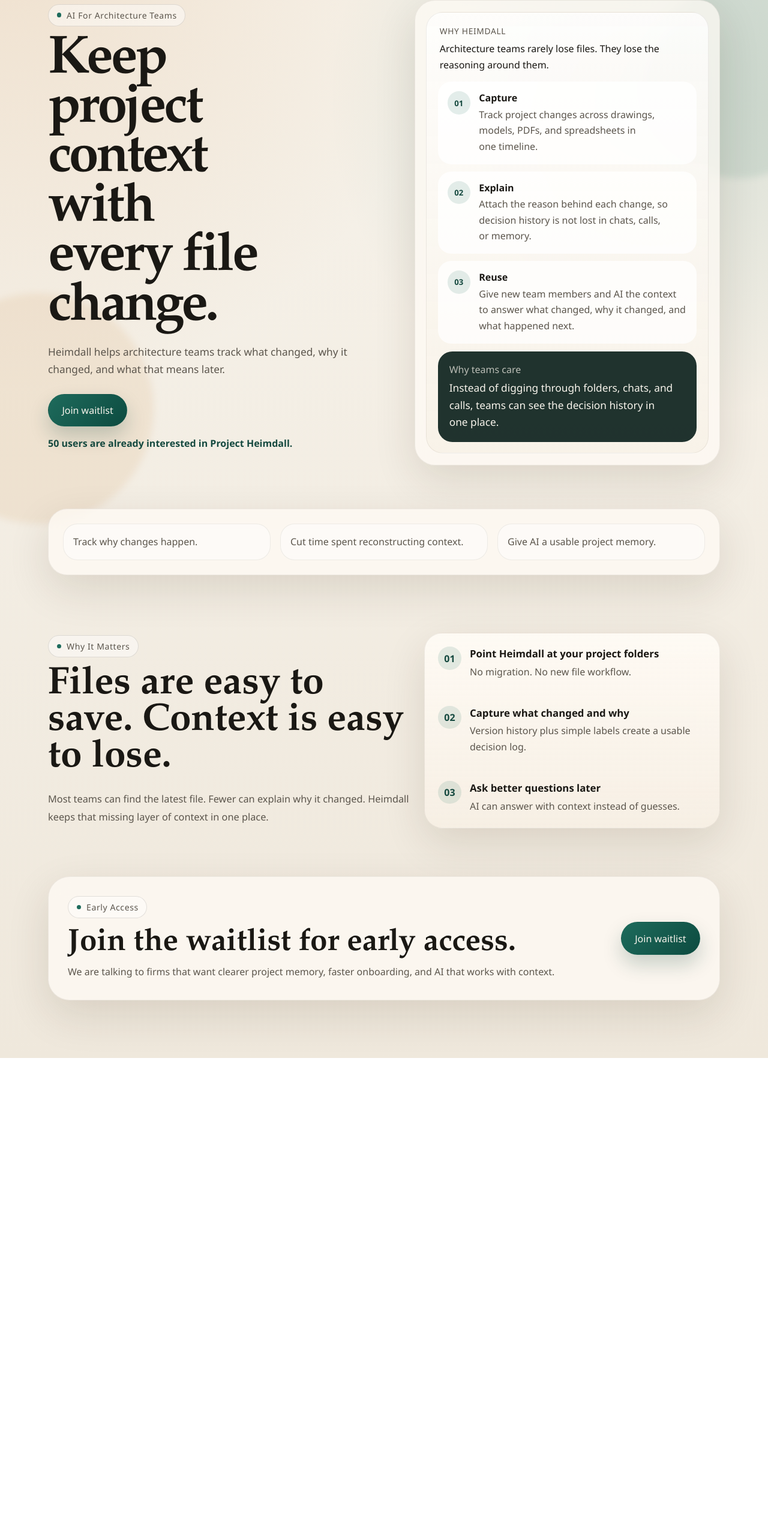
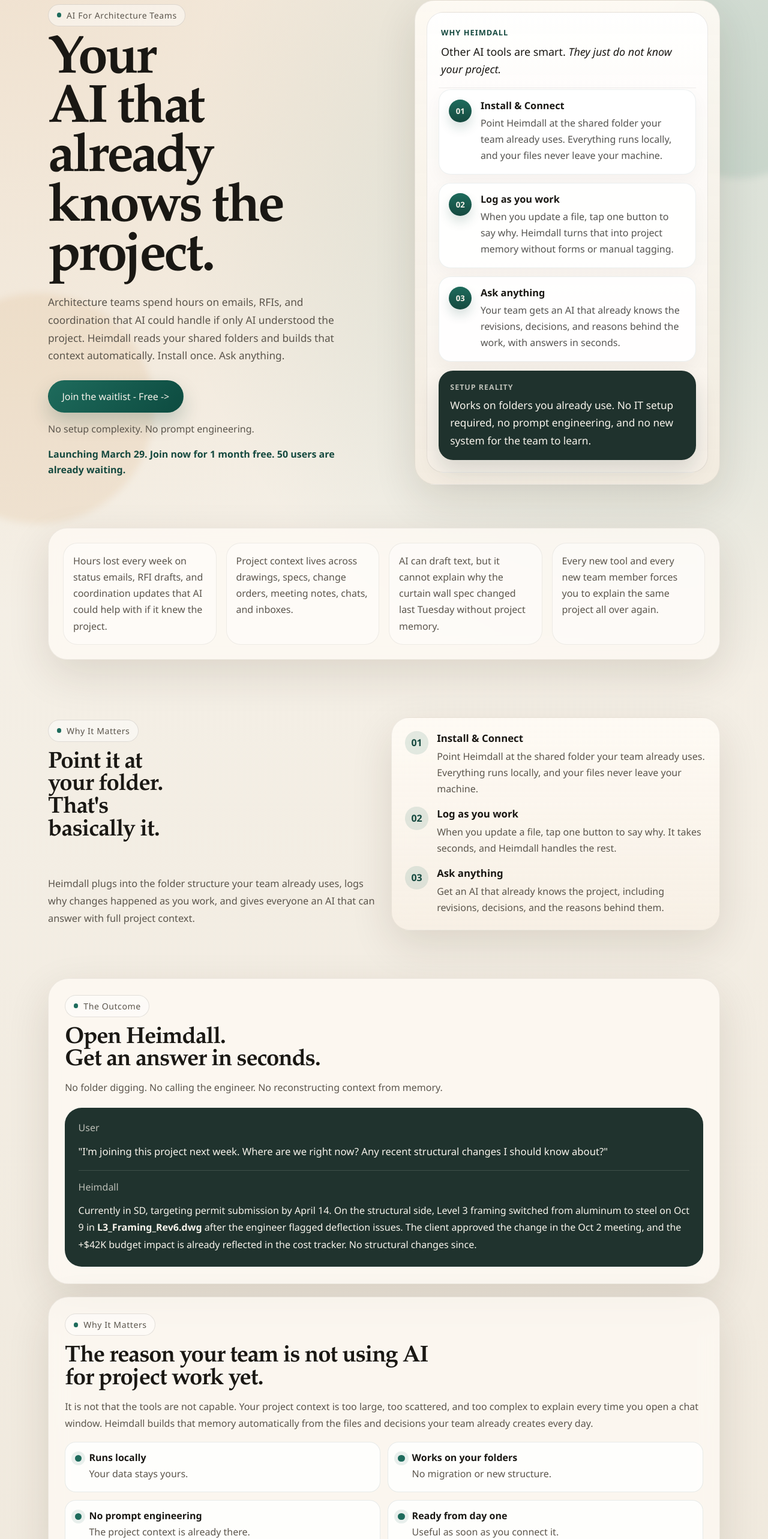
Before and after one commit to psg071226-ctrl/landing-page-for-coldmailing, a Next.js app: page / in a window 1280 px wide. Shown: the part 119-2685 px from the top of the page at 60% size. Before the commit the page ends 1883 px from the top, so only its background shows below. Built offline with nearby package versions, Linux system fonts and the light colour scheme; no server answers.

Commit message:
Update homepage messaging and layout

```diff
--- a/app/page.tsx
+++ b/app/page.tsx
@@ -4,23 +4,59 @@
 import { HeroSection } from "@/components/hero-section";
 
 const proofPoints = [
-  "Track why changes happen.",
-  "Cut time spent reconstructing context.",
-  "Give AI a usable project memory."
+  "Hours lost every week on status emails, RFI drafts, and coordination updates that AI could help with if it knew the project.",
+  "Project context lives across drawings, specs, change orders, meeting notes, chats, and inboxes.",
+  "AI can draft text, but it cannot explain why the curtain wall spec changed last Tuesday without project memory.",
+  "Every new tool and every new team member forces you to explain the same project all over again."
 ];
 
 const workflow = [
   {
-    title: "Point Heimdall at your project folders",
-    description: "No migration. No new file workflow."
+    title: "Install & Connect",
+    description:
+      "Point Heimdall at the shared folder your team already uses. Everything runs locally, and your files never leave your machine."
   },
   {
-    title: "Capture what changed and why",
-    description: "Version history plus simple labels create a usable decision log."
+    title: "Log as you work",
+    description:
+      "When you update a file, tap one button to say why. It takes seconds, and Heimdall handles the rest."
   },
   {
-    title: "Ask better questions later",
-    description: "AI can answer with context instead of guesses."
+    title: "Ask anything",
+    description:
+      "Get an AI that already knows the project, including revisions, decisions, and the reasons behind them."
+  }
+];
+
+const sectionHeadingStyles = {
+  fontFamily: "var(--font-display), serif",
+  fontSize: "clamp(1.5rem, 3vw, 3rem)",
+  lineHeight: 0.98,
+  letterSpacing: "-0.03em",
+  textWrap: "balance",
+  maxWidth: "11.5ch"
+} as const;
+
+const centeredSectionWidth = {
+  width: "100%"
+} as const;
+
+const featurePills = [
+  {
+    title: "Runs locally",
+    description: "Your data stays yours."
+  },
+  {
+    title: "Works on your folders",
+    description: "No migration or new structure."
+  },
+  {
+    title: "No prompt engineering",
+    description: "The project context is already there."
+  },
+  {
+    title: "Ready from day one",
+    description: "Useful as soon as you connect it."
   }
 ];
 
@@ -65,9 +101,10 @@
         <div
           className="feature-grid"
           style={{
+            ...centeredSectionWidth,
             display: "grid",
             gap: "1.5rem",
-            gridTemplateColumns: "minmax(0, 1.1fr) minmax(0, 0.9fr)",
+            gridTemplateColumns: "repeat(2, minmax(0, 1fr))",
             alignItems: "stretch"
           }}
         >
@@ -84,13 +121,12 @@
               <span className="eyebrow">Why It Matters</span>
               <h2
                 style={{
-                  fontFamily: "var(--font-display), serif",
-                  fontSize: "clamp(2.4rem, 5vw, 4.4rem)",
-                  lineHeight: 0.95,
-                  margin: "1rem 0 0"
+                  ...sectionHeadingStyles,
+                  margin: "1rem 0 0",
+                  maxWidth: "11ch"
                 }}
               >
-                Files are easy to save. Context is easy to lose.
+                Point it at your folder. That&apos;s basically it.
               </h2>
             </div>
             <p
@@ -102,8 +138,9 @@
                 fontSize: "1.02rem"
               }}
             >
-              Most teams can find the latest file. Fewer can explain why it changed. Heimdall keeps
-              that missing layer of context in one place.
+              Heimdall plugs into the folder structure your team already uses, logs why changes
+              happened as you work, and gives everyone an AI that can answer with full project
+              context.
             </p>
           </div>
 
@@ -171,8 +208,176 @@
 
       <section className="container" style={{ paddingBottom: "6rem" }}>
         <div
+          className="feature-grid"
+          style={{
+            ...centeredSectionWidth,
+            display: "grid",
+            gap: "1.35rem",
+            gridTemplateColumns: "minmax(0, 1fr)",
+            alignItems: "stretch",
+            marginBottom: "1.5rem"
+          }}
+        >
+          <div
+            className="panel"
+            style={{
+              borderRadius: "34px",
+              padding: "1.7rem",
+              display: "grid",
+              gap: "1.2rem"
+            }}
+          >
+            <div>
+              <span className="eyebrow">The Outcome</span>
+              <h2
+                style={{
+                  ...sectionHeadingStyles,
+                  margin: "1rem 0 0.75rem",
+                  maxWidth: "24ch"
+                }}
+              >
+                Open Heimdall.
+                <br />
+                Get an answer in seconds.
+              </h2>
+              <p style={{ margin: 0, lineHeight: 1.8, color: "var(--muted)" }}>
+                No folder digging. No calling the engineer. No reconstructing context from memory.
+              </p>
+            </div>
+
+            <div
+              style={{
+                borderRadius: "28px",
+                background: "rgba(16, 36, 32, 0.93)",
+                color: "#f8f4ec",
+                padding: "1.4rem"
+              }}
+            >
+              <p style={{ margin: "0 0 0.85rem", color: "rgba(248,244,236,0.72)" }}>
+                User
+              </p>
+              <p style={{ margin: 0, lineHeight: 1.8, fontSize: "1.04rem" }}>
+                &quot;I&apos;m joining this project next week. Where are we right now? Any recent
+                structural changes I should know about?&quot;
+              </p>
+              <div
+                style={{
+                  height: "1px",
+                  background: "rgba(248,244,236,0.14)",
+                  margin: "1rem 0"
+                }}
+              />
+              <p style={{ margin: "0 0 0.85rem", color: "rgba(248,244,236,0.72)" }}>
+                Heimdall
+              </p>
+              <p style={{ margin: 0, lineHeight: 1.8, textWrap: "pretty" }}>
+                Currently in SD, targeting permit submission by April 14. On the structural side,
+                Level 3 framing switched from aluminum to steel on Oct 9 in{" "}
+                <strong>L3_Framing_Rev6.dwg</strong> after the engineer flagged deflection issues.
+                The client approved the change in the Oct 2 meeting, and the +$42K budget impact is
+                already reflected in the cost tracker. No structural changes since.
+              </p>
+            </div>
+          </div>
+
+          <div
+            className="panel"
+            style={{
+              borderRadius: "34px",
+              padding: "1.7rem",
+              display: "grid",
+              gap: "1rem",
+              alignContent: "start"
+            }}
+          >
+            <div>
+              <span className="eyebrow">Why It Matters</span>
+              <h2
+                style={{
+                  ...sectionHeadingStyles,
+                  margin: "1rem 0 0.75rem",
+                  maxWidth: "none"
+                }}
+              >
+                <span style={{ display: "block", whiteSpace: "nowrap" }}>
+                  The reason your team is not using AI
+                </span>
+                <span style={{ display: "block", whiteSpace: "nowrap" }}>
+                  for project work yet.
+                </span>
+              </h2>
+              <p style={{ margin: 0, color: "var(--muted)", lineHeight: 1.8 }}>
+                It is not that the tools are not capable. Your project context is too large, too
+                scattered, and too complex to explain every time you open a chat window. Heimdall
+                builds that memory automatically from the files and decisions your team already
+                creates every day.
+              </p>
+            </div>
+
+            <div
+              className="hero-card-grid"
+              style={{
+                display: "grid",
+                gap: "0.8rem",
+                gridTemplateColumns: "repeat(2, minmax(0, 1fr))"
+              }}
+            >
+              {featurePills.map((item) => (
+                <div
+                  key={item.title}
+                  style={{
+                    minHeight: "5.25rem",
+                    padding: "0.95rem 1rem",
+                    borderRadius: "18px",
+                    background: "rgba(255,255,255,0.78)",
+                    border: "1px solid rgba(21,73,63,0.1)",
+                    display: "grid",
+                    gridTemplateColumns: "auto 1fr",
+                    gap: "0.75rem",
+                    alignItems: "start",
+                    boxShadow: "inset 0 1px 0 rgba(255,255,255,0.38)"
+                  }}
+                >
+                  <div
+                    style={{
+                      width: "0.7rem",
+                      height: "0.7rem",
+                      marginTop: "0.35rem",
+                      borderRadius: "999px",
+                      background: "var(--accent)",
+                      boxShadow: "0 0 0 6px rgba(30, 107, 92, 0.1)"
+                    }}
+                  />
+                  <div>
+                    <div
+                      style={{
+                        color: "var(--text)",
+                        fontWeight: 600,
+                        lineHeight: 1.35,
+                        marginBottom: "0.18rem"
+                      }}
+                    >
+                      {item.title}
+                    </div>
+                    <div
+                      style={{
+                        color: "var(--muted)",
+                        lineHeight: 1.5
+                      }}
+                    >
+                      {item.description}
+                    </div>
+                  </div>
+                </div>
+              ))}
+            </div>
+          </div>
+        </div>
+
+        <div
           className="panel cta-grid"
           style={{
+            ...centeredSectionWidth,
             borderRadius: "36px",
             padding: "2rem",
             display: "grid",
@@ -185,22 +390,21 @@
             <span className="eyebrow">Early Access</span>
             <h2
               style={{
+                ...sectionHeadingStyles,
                 margin: "1rem 0 0.5rem",
-                fontFamily: "var(--font-display), serif",
-                fontSize: "clamp(2rem, 4vw, 3.2rem)",
-                lineHeight: 1
+                maxWidth: "20ch"
               }}
             >
-              Join the waitlist for early access.
+              Your team is already doing the work. Now let AI use it.
             </h2>
             <p style={{ margin: 0, lineHeight: 1.8, color: "var(--muted)" }}>
-              We are talking to firms that want clearer project memory, faster onboarding, and AI
-              that works with context.
+              Heimdall launches <strong>March 29</strong>. Join the waitlist now and get your
+              first month free. {` `}54 users are already waiting.
             </p>
           </div>
 
           <Link className="button-primary" href="/waitlist">
-            Join waitlist
+            Join the waitlist -&gt;
           </Link>
         </div>
       </section>
--- a/components/hero-section.tsx
+++ b/components/hero-section.tsx
@@ -153,7 +153,7 @@
               textWrap: "balance"
             }}
           >
-            Keep project context with every file change.
+            Your AI that already knows the project.
           </h1>
           <p
             style={{
@@ -165,8 +165,9 @@
               textWrap: "pretty"
             }}
           >
-            Heimdall helps architecture teams track what changed, why it changed, and what that
-            means later.
+            Architecture teams spend hours on emails, RFIs, and coordination that AI could handle
+            if only AI understood the project. Heimdall reads your shared folders and builds that
+            context automatically. Install once. Ask anything.
           </p>
 
           <div
@@ -180,9 +181,19 @@
             }}
           >
             <button className="button-primary" onClick={handleJoinWaitlist} type="button">
-              {isTransitioning ? "Opening waitlist..." : "Join waitlist"}
+              {isTransitioning ? "Opening waitlist..." : "Join the waitlist - Free ->"}
             </button>
           </div>
+
+          <p
+            style={{
+              margin: "0.85rem 0 0",
+              color: "var(--muted)",
+              lineHeight: 1.7
+            }}
+          >
+            No setup complexity. No prompt engineering.
+          </p>
 
           <p
             aria-live="polite"
@@ -190,12 +201,13 @@
               margin: "1rem 0 0",
               color: "var(--accent-strong)",
               fontWeight: 600,
-              lineHeight: 1.6
+              lineHeight: 1.6,
+              textWrap: "pretty"
             }}
           >
             {isLoadingCount ? "Loading interest..." : null}
             {!isLoadingCount
-              ? `${interestCount} users are already interested in Project Heimdall.`
+              ? `Launching March 29. Join now for 1 month free. ${interestCount} users are already waiting.`
               : null}
           </p>
         </div>
@@ -204,20 +216,23 @@
           className="panel"
           style={{
             borderRadius: "34px",
-            padding: "1.15rem",
+            padding: "1.2rem",
             animation: "riseIn 760ms ease both",
             animationDelay: "140ms",
             minHeight: "100%",
-            display: "flex"
+            display: "flex",
+            background:
+              "linear-gradient(180deg, rgba(255,251,245,0.9) 0%, rgba(244,236,224,0.82) 100%)"
           }}
         >
           <div
             style={{
               borderRadius: "28px",
-              padding: "1.15rem",
+              padding: "1.2rem",
               background:
-                "linear-gradient(180deg, rgba(255,255,255,0.74) 0%, rgba(246,239,227,0.68) 100%)",
-              border: "1px solid rgba(51,42,32,0.08)",
+                "linear-gradient(180deg, rgba(255,255,255,0.92) 0%, rgba(248,242,233,0.88) 100%)",
+              border: "1px solid rgba(51,42,32,0.1)",
+              boxShadow: "inset 0 1px 0 rgba(255,255,255,0.72)",
               width: "100%",
               display: "flex",
               flexDirection: "column"
@@ -225,16 +240,19 @@
           >
             <div
               style={{
-                padding: "0.2rem 0.2rem 0.9rem"
+                padding: "0.25rem 0.25rem 1rem",
+                marginBottom: "0.15rem",
+                borderBottom: "1px solid rgba(51,42,32,0.08)"
               }}
             >
               <div
                 style={{
-                  color: "var(--muted)",
-                  fontSize: "0.86rem",
-                  marginBottom: "0.4rem",
+                  color: "var(--accent-strong)",
+                  fontSize: "0.8rem",
+                  fontWeight: 700,
+                  marginBottom: "0.6rem",
                   textTransform: "uppercase",
-                  letterSpacing: "0.05em"
+                  letterSpacing: "0.08em"
                 }}
               >
                 Why Heimdall
@@ -242,45 +260,50 @@
               <p
                 style={{
                   margin: 0,
-                  lineHeight: 1.7,
+                  lineHeight: 1.6,
                   color: "var(--text)",
+                  fontSize: "1.12rem",
+                  fontWeight: 500,
                   textWrap: "pretty"
                 }}
               >
-                Architecture teams rarely lose files. They lose the reasoning around them.
+                Other AI tools are smart. <em>They just do not know your project.</em>
               </p>
             </div>
 
             <div
               style={{
                 display: "grid",
-                gap: "0.75rem",
+                gap: "0.85rem",
                 flex: 1
               }}
             >
               {[
                 [
                   "01",
-                  "Capture",
-                  "Track project changes across drawings, models, PDFs, and spreadsheets in one timeline."
+                  "Install & Connect",
+                  "Point Heimdall at the shared folder your team already uses. Everything runs locally, and your files never leave your machine."
                 ],
                 [
                   "02",
-                  "Explain",
-                  "Attach the reason behind each change, so decision history is not lost in chats, calls, or memory."
+                  "Log as you work",
+                  "When you update a file, tap one button to say why. Heimdall turns that into project memory without forms or manual tagging."
                 ],
                 [
                   "03",
-                  "Reuse",
-                  "Give new team members and AI the context to answer what changed, why it changed, and what happened next."
+                  "Ask anything",
+                  "Your team gets an AI that already knows the revisions, decisions, and reasons behind the work, with answers in seconds."
                 ]
               ].map(([step, label, text]) => (
                 <div
                   key={step}
                   style={{
                     padding: "1rem 1rem 1.05rem",
-                    borderRadius: "22px",
-                    background: "rgba(255,255,255,0.72)",
+                    borderRadius: "20px",
+                    background: "rgba(255,255,255,0.92)",
+                    border: "1px solid rgba(21,73,63,0.08)",
+                    boxShadow:
+                      "0 10px 28px rgba(50,37,20,0.04), inset 0 1px 0 rgba(255,255,255,0.75)",
                     display: "grid",
                     gridTemplateColumns: "auto 1fr",
                     gap: "0.9rem",
@@ -292,12 +315,13 @@
                       width: "2.4rem",
                       height: "2.4rem",
                       borderRadius: "50%",
-                      background: "rgba(30, 107, 92, 0.12)",
-                      color: "var(--accent-strong)",
+                      background: "linear-gradient(180deg, #1e6b5c 0%, #15493f 100%)",
+                      color: "#f8f4ec",
                       display: "grid",
                       placeItems: "center",
                       fontWeight: 700,
-                      fontSize: "0.82rem"
+                      fontSize: "0.82rem",
+                      boxShadow: "0 10px 18px rgba(21,73,63,0.16)"
                     }}
                   >
                     {step}
@@ -306,9 +330,10 @@
                     <div
                       style={{
                         color: "var(--text)",
-                        fontSize: "1rem",
-                        fontWeight: 600,
-                        marginBottom: "0.22rem"
+                        fontSize: "1.02rem",
+                        fontWeight: 700,
+                        marginBottom: "0.3rem",
+                        lineHeight: 1.3
                       }}
                     >
                       {label}
@@ -316,8 +341,8 @@
                     <p
                       style={{
                         margin: 0,
-                        color: "var(--muted)",
-                        lineHeight: 1.65,
+                        color: "rgba(26,24,20,0.74)",
+                        lineHeight: 1.7,
                         textWrap: "pretty"
                       }}
                     >
@@ -330,26 +355,37 @@
 
             <div
               style={{
-                marginTop: "0.85rem",
+                marginTop: "0.95rem",
                 padding: "1.15rem 1.2rem",
                 borderRadius: "24px",
                 background: "rgba(16, 36, 32, 0.93)",
-                color: "#f8f4ec"
+                color: "#f8f4ec",
+                boxShadow: "0 18px 36px rgba(16,36,32,0.14)"
               }}
             >
-              <div style={{ color: "rgba(248,244,236,0.72)", marginBottom: "0.4rem" }}>
-                Why teams care
+              <div
+                style={{
+                  color: "rgba(248,244,236,0.72)",
+                  marginBottom: "0.45rem",
+                  textTransform: "uppercase",
+                  letterSpacing: "0.08em",
+                  fontSize: "0.78rem",
+                  fontWeight: 700
+                }}
+              >
+                Setup reality
               </div>
               <p
                 style={{
                   margin: 0,
                   fontSize: "1.08rem",
-                  lineHeight: 1.65,
+                  lineHeight: 1.7,
+                  fontWeight: 500,
                   textWrap: "pretty"
                 }}
               >
-                Instead of digging through folders, chats, and calls, teams can see the decision
-                history in one place.
+                Works on folders you already use. No IT setup required, no prompt engineering, and
+                no new system for the team to learn.
               </p>
             </div>
           </div>
--- a/components/waitlist-form.tsx
+++ b/components/waitlist-form.tsx
@@ -101,7 +101,7 @@
         </h2>
         <p style={{ margin: 0, color: "var(--muted)", lineHeight: 1.8 }}>
           Thanks for your interest in Project Heimdall. We have saved your details and will reach
-          out when we open the next round of updates or pilot conversations.
+          out with launch updates, early access details, and your first-month-free offer.
         </p>
       </section>
     );
```
Also changed, not shown: app/waitlist/page.tsx (+6 -4 lines).
